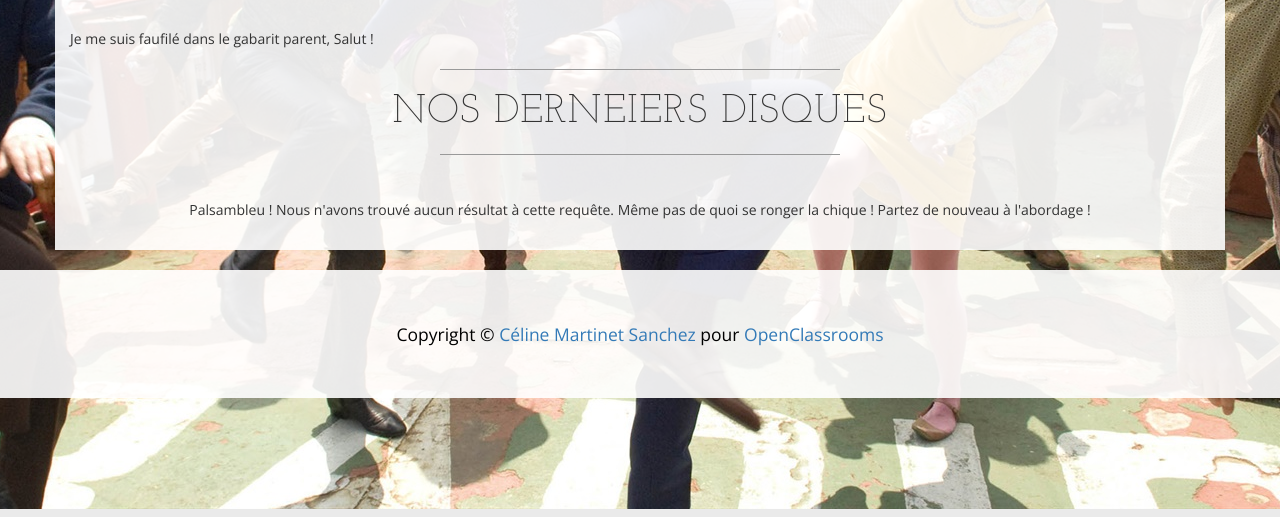
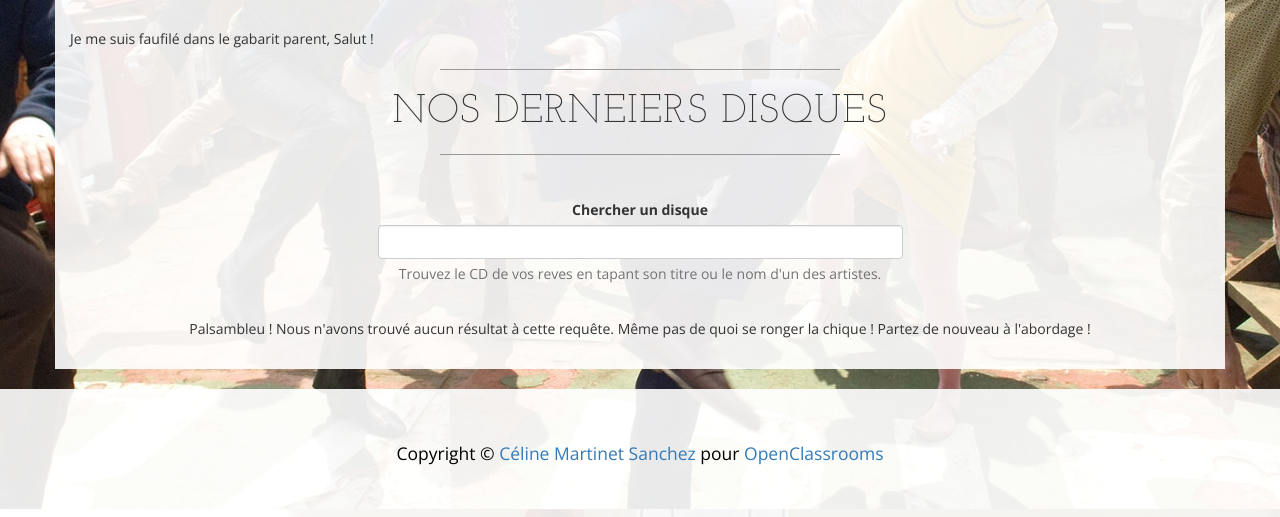
Before and after one commit to brahim94/DjangoSiteWeb, a Django app: page / in a window 1280 px wide. Shown: the part 291-808 px from the top of the page. Run offline with Django 3.2, Linux system fonts and the light colour scheme; data that the repository does not hold is empty; some libraries are stand-ins or nearby versions.

```diff
--- a/store/templates/store/list.html
+++ b/store/templates/store/list.html
@@ -5,6 +5,7 @@
     </h2>
     <hr class="detail-separator">
 </div>
+{% include 'store/search_form.html' %}
 
 {% if albums|length_is:"0" %}
     <div class="text-center">
--- /dev/null
+++ b/store/templates/store/search_form.html
@@ -0,0 +1,10 @@
+<div class="col-lg-12 detail-separator">
+    <form class="col-md-6 col-md-offset-3 text-center"
+    action="{% url 'store:search' %}" method="get" accept-charset="utf-8">
+    <div class="from-group">
+        <label for="searchForm">Chercher un disque</label>
+        <input id="serachForm" class="form-control" name="query">
+    </div>
+    <span class="help-block" id="helpBlock">Trouvez le CD de vos reves en tapant son titre ou le nom d'un des artistes.</span>
+</form>
+</div>
--- a/store/views.py
+++ b/store/views.py
@@ -1,4 +1,4 @@
-from django.shortcuts import render
+from django.shortcuts import render, get_object_or_404
 
 from .models import Album, Artist, Contact, Booking
 
@@ -18,7 +18,7 @@ def listing(request):
     return render(request, 'store/listing.html', context)
 
 def detail(request, album_id):
-    album = Album.objects.get(pk=album_id)
+    album = get_object_or_404(Album, pk=album_id)
     artists = [artist.name for artist in album.artists.all()]
     artists_name = " ".join(artists)
     context = {
```
Also changed, not shown: store/templates/404.html (added, +11 -0 lines), store/templates/500.html (added, +9 -0 lines).
